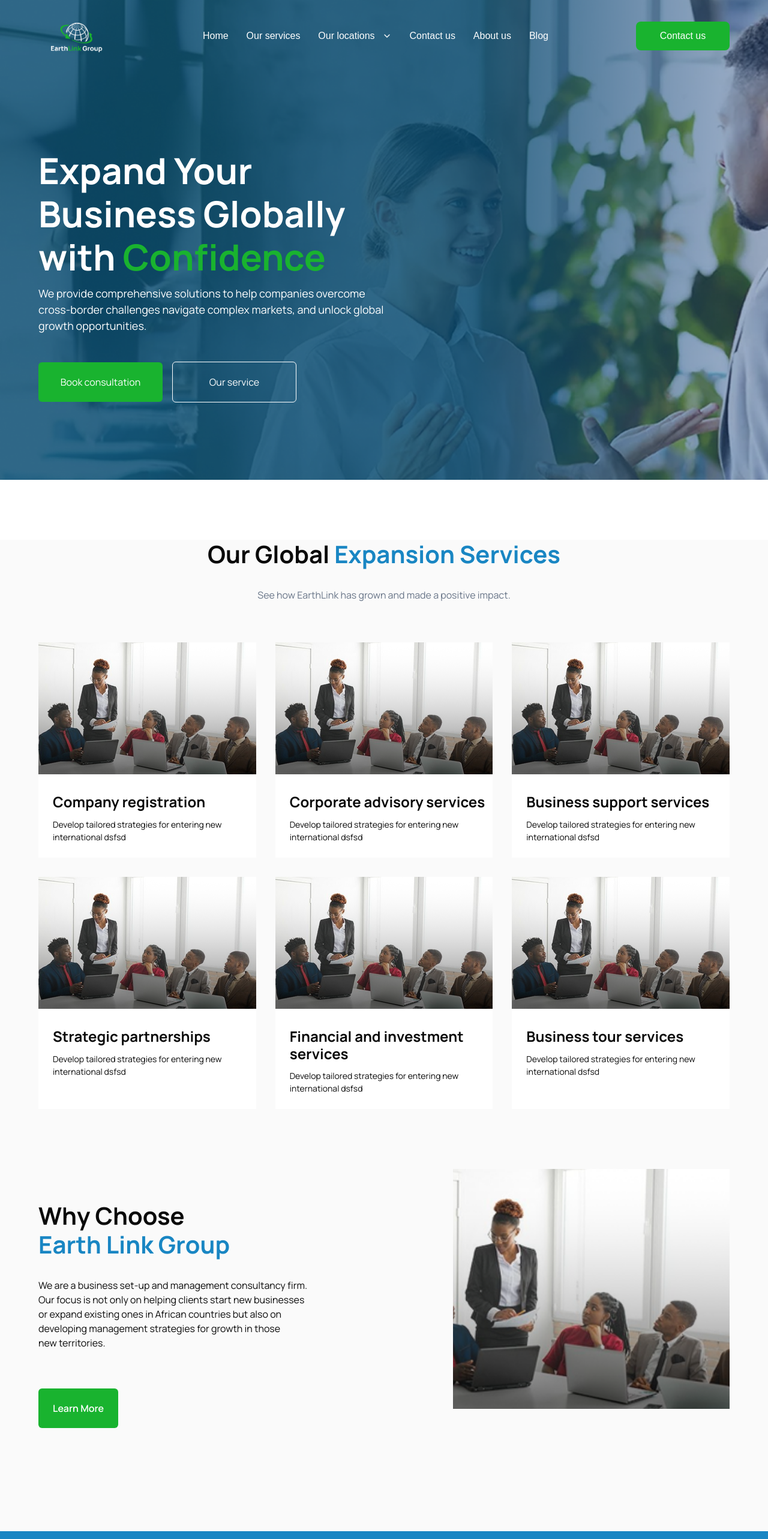
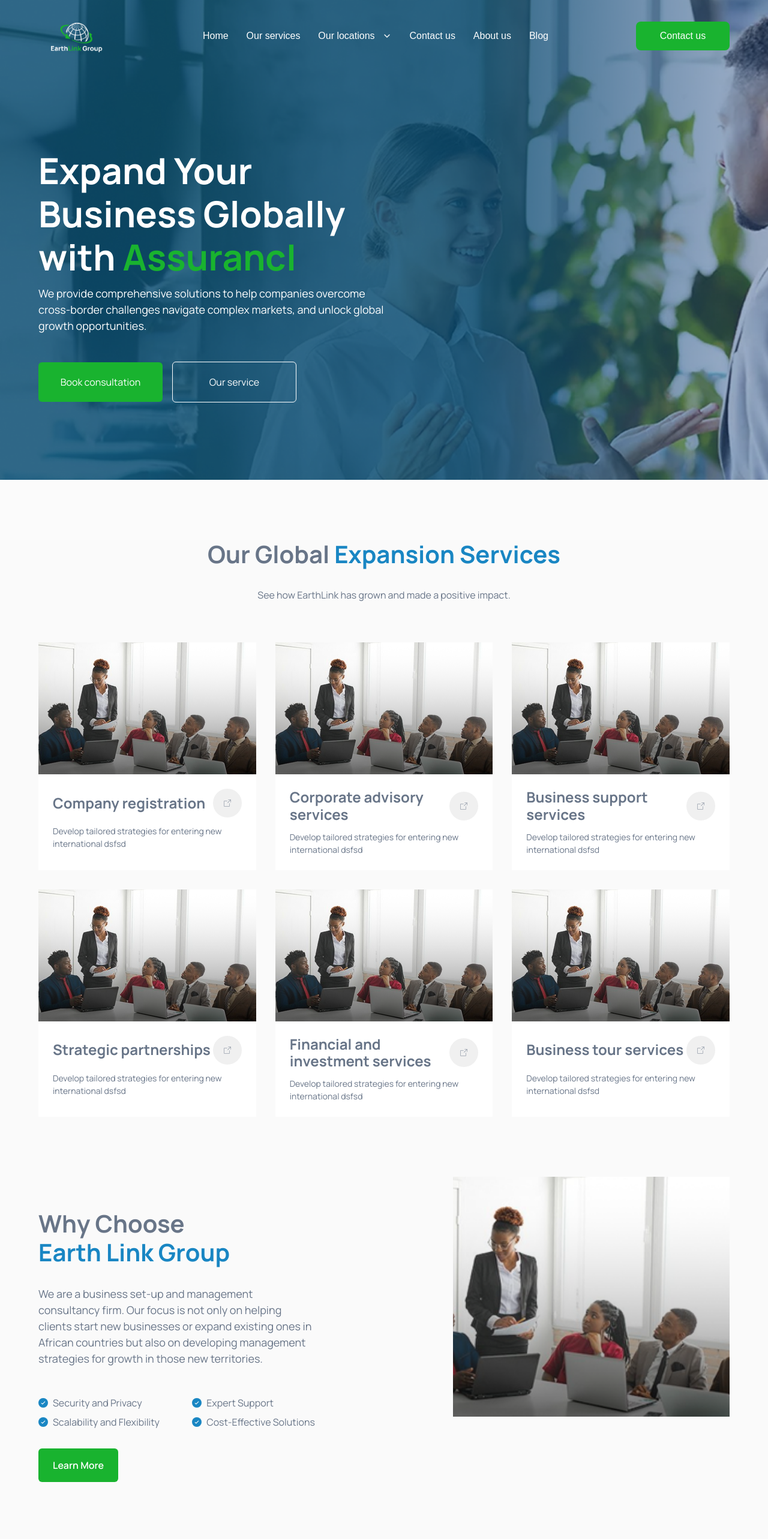
Before and after one commit to Patrick875/earth-link, a Next.js app: page / in a window 1280 px wide. Shown: the top 2566 px of the page at 60% size. Built offline with nearby package versions, Linux system fonts and the light colour scheme; some icons are missing; a web font is replaced by a local one.

Commit message:
Refactor code structure for improved readability and maintainability

```diff
--- a/package.json
+++ b/package.json
@@ -20,6 +20,7 @@
     "react-dom": "^19.0.0",
     "react-icons": "^5.5.0",
     "react-router-dom": "^7.6.2",
+    "react-typed": "^2.0.12",
     "tailwind-merge": "^3.3.0",
     "tailwindcss-animate": "^1.0.7"
   },
--- a/src/app/layout.tsx
+++ b/src/app/layout.tsx
@@ -29,7 +29,7 @@ export default function RootLayout({
         />
       </head>
       <body
-        className={`${manrope.className}  antialiased`}
+        className={`${manrope.className}  antialiased text-[#687588]`}
       >
         {children}
         <Footer />
--- a/src/app/page.tsx
+++ b/src/app/page.tsx
@@ -6,18 +6,70 @@ import Partners from "../components/Partners";
 import HeroSection from "@/components/HeroSection";
 import { motion } from "framer-motion";
 import { fadeInUpContainer, } from "@/lib/constants";
+import { ReactTyped } from "react-typed";
+import { IoIosCheckmark } from "react-icons/io";
+import { locations } from "../lib/constants";
+import { cn } from "@/lib/utils";
+import { Carousel, CarouselApi, CarouselContent, CarouselItem, CarouselNext, CarouselPrevious } from "@/components/ui/carousel";
+import { useEffect, useState } from "react";
+import { Star } from "lucide-react";
+import { team, testimonials, whys } from "@/lib/constants";
+import { Card, CardContent } from "@/components/ui/card";
 
 export default function Home() {
+
+    const [api, setApi] = useState<CarouselApi>()
+    const [current, setCurrent] = useState(0)
+    const [count, setCount] = useState(0)
+
+    useEffect(() => {
+        if (!api) {
+            return
+        }
+
+        setCount(api.scrollSnapList().length)
+        setCurrent(api.selectedScrollSnap() + 1)
+
+        api.on("select", () => {
+            setCurrent(api.selectedScrollSnap() + 1)
+        })
+    }, [api])
+
+    const renderStars = (rating: number) => {
+        return Array.from({ length: 5 }, (_, i) => (
+            <Star
+                key={i}
+                className={`w-5 h-5 ${i < rating ? "fill-[#89C550] text-[#89C550]" : "fill-gray-200 text-gray-200"}`}
+            />
+        ))
+    }
+
   return (
-    <div className="overflow-x-hidden scroll-smooth">
+    <div className="overflow-x-hidden scroll-smooth bg-[#FBFBFB]">
       <HeroSection>
         <h1 className='text-[40px] md:text-[60px]  font-[700] leading-[120%]'>
-          Expand Your Business Globally with <span className='text-[#19B32F]'>Confidence</span>
+          Expand Your Business Globally with
+          <ReactTyped
+            className="text-[#19B32F] ml-3"
+            strings={['Confidence', 'Assurance', 'Boldness']}
+            typeSpeed={120}
+            backSpeed={140}
+            loop
+          />
+
         </h1>
         <p className='text-[18px] font-[400] mt-[12px] leading-[150%]'>We provide comprehensive solutions to help companies overcome cross-border challenges navigate complex markets, and unlock global growth opportunities.</p>
         <div className=" mt-[46px] flex gap-4 items-center">
-          <button className='rounded-[6px] bg-[#19B32F] py-[21px] px-[24px] w-[207px] text-white '>Book consultation</button>
-          <button className='rounded-[6px] text-white py-[21px] px-[24px] w-[207px] border-white border-[1.4px]'>Our service</button>
+          <button className='rounded-[6px] bg-[#19B32F] py-[21px] px-[24px] w-[207px] text-white'>Book consultation</button>
+          <button className='rounded-[6px] text-white py-[21px] px-[24px] w-[207px] border-white border-[1.4px]'
+            onClick={(e) => {
+              e.preventDefault();
+              const target = document.getElementById('services');
+              if (target) {
+                target.scrollIntoView({ behavior: "smooth" });
+              }
+            }}
+          >Our service</button>
         </div>
       </HeroSection>
       <main className="bg-[#FAFAFA] ">
@@ -53,11 +105,23 @@ export default function Home() {
                   <h3 className='text-[34px] md:text-[40px] font-[700] leading-[120%] '>Why Choose</h3>
                   <h3 className='text-[40px] font-[700] leading-[120%] text-[#1986C3]'>Earth Link Group</h3>
                 </div>
-                <p className='mt-[32px]'>
+                <p className='mt-[32px] text-[18px]'>
                   We are a business set-up and management consultancy firm. Our focus is not only on helping clients start new businesses or expand existing ones in African countries but also on developing management strategies for growth in those new territories.
                 </p>
-                <div className='mt-[32px]'></div>
-                <button className='mt-[32px] font-[600] text-[16px] px-[24px] py-[21px] bg-[#19B32F] rounded-[6px] text-white'>Learn More</button>
+                <div className='mt-[48px]'>
+                  <div className="flex justify-between text-[16px]">
+                    <div className="flex flex-col gap-2">
+                      <h1 className="flex items-center"> <IoIosCheckmark className="bg-[#1986C3] text-white mr-2 rounded-full" /> Security and Privacy</h1>
+                      <h1 className="flex items-center"> <IoIosCheckmark className="bg-[#1986C3] text-white mr-2 rounded-full" /> Scalability and Flexibility</h1>
+                    </div>
+                    <div className="flex flex-col gap-2">
+                      <h1 className="flex items-center"> <IoIosCheckmark className="bg-[#1986C3] text-white mr-2 rounded-full" /> Expert Support</h1>
+                      <h1 className="flex items-center"> <IoIosCheckmark className="bg-[#1986C3] text-white mr-2 rounded-full" /> Cost-Effective Solutions</h1>
+                    </div>
+                  </div>
+
+                </div>
+                <button className='mt-[32px] font-[600] text-[16px] px-[24px] py-[16px] bg-[#19B32F] rounded-[6px] text-white'>Learn More</button>
               </div>
               <div className="w-full md:w-[40%] h-[50vh] relative">
                 <Image
@@ -96,8 +160,9 @@ export default function Home() {
           variants={fadeInUpContainer}
           initial="hidden"
           animate="show"
+          className="bg-white"
         >
-          <div className='w-[90%] mx-auto py-[64px] md:py-[126px] flex flex-col md:flex-row'>
+          <div className='w-[90%] mx-auto py-[64px] md:py-[126px] flex flex-col md:flex-row md:gap-52'>
             <div className="w-full md:w-[40%]">
               <p className='text-[40px] font-[700] leading-[120%] text-center md:text-start'>Our Worldwide Network of Trusted Partners</p>
               <p className='mt-[35px] text-[18px]'>
@@ -109,6 +174,95 @@ export default function Home() {
             </div>
           </div>
         </motion.section>
+
+        <motion.section
+          variants={fadeInUpContainer}
+          initial="hidden"
+          animate="show"
+          className="bg-gradient-to-t from-[#EDF5F4] to-white pb-36"
+        >
+          <div className="w-[90%] mx-auto">
+            <div className="mb-[60px]">
+              <h1 className="text-[#03192E] text-[40px] font-[700] text-center"> Our Business Expansion Across Africa</h1>
+            </div>
+            <div className="">
+              <div className="grid grid-cols-5">
+                {locations.map((el) =>
+                  <div key={el.country} className='flex gap-4 items-center text-black bg-white m-4 p-2'>
+                    <div className='p-2 h-16 w-16 bg-sky-700/10 flex items-center justify-center rounded-full '>
+                      <div className={cn(el.icon, 'h-14 w-14')} />
+                    </div>
+                    <div>
+                      <p className='font-semibold '>{el.country}</p>
+                      <p className=''>{el.description}</p>
+                    </div>
+                  </div>)}
+              </div>
+            </div>
+          </div>
+        </motion.section>
+
+        <motion.section
+          variants={fadeInUpContainer}
+          initial="hidden"
+          animate="show"
+          className="bg-white py-16"
+        >
+          <div className="w-[90%] mx-auto">
+            <div>
+              <h1 className='text-center text-[#03192E] text-[40px] font-[700]'>Success Stories from Global Partners</h1>
+              <p className='text-center text-[#687588] my-[16px]'>Transform Businesses Across Continents</p>
+            </div>
+            <div>
+              <Carousel setApi={setApi} className="w-full  mx-auto">
+                <CarouselContent className="-ml-2 md:-ml-4">
+                  {testimonials.map((testimonial) => (
+                    <CarouselItem key={testimonial.id} className="pl-2 md:pl-4 md:basis-1/2 lg:basis-1/3">
+                      <Card className="h-full bg-[#FBFBFB] border-0 shadow-sm">
+                        <CardContent className="p-8">
+                          <div className="flex mb-4">{renderStars(testimonial.rating)}</div>
+                          <blockquote className="text-gray-700 mb-6 leading-relaxed text-base">
+                            {testimonial.quote}
+                          </blockquote>
+                          <div className="flex items-center">
+                            <div className="w-12 h-12 rounded-full overflow-hidden mr-4 flex-shrink-0">
+                              <Image
+                                src={testimonial.avatar || "/placeholder.svg"}
+                                alt={testimonial.name}
+                                width={48}
+                                height={48}
+                                className="w-full h-full object-cover"
+                              />
+                            </div>
+                            <div>
+                              <div className="font-semibold text-gray-900 text-base">{testimonial.name}</div>
+                              <div className="text-gray-600 text-sm">{testimonial.title}</div>
+                            </div>
+                          </div>
+                        </CardContent>
+                      </Card>
+                    </CarouselItem>
+                  ))}
+                </CarouselContent>
+                <CarouselPrevious className="hidden md:flex -left-12" />
+                <CarouselNext className="hidden md:flex -right-12" />
+              </Carousel>
+              <div className="flex justify-center mt-8 space-x-2">
+                {Array.from({ length: count }, (_, index) => (
+                  <button
+                    key={index}
+                    className={`w-3 h-3 rounded-full transition-colors duration-200 ${index + 1 === current ? "bg-gray-800" : "bg-gray-300 hover:bg-gray-400"
+                      }`}
+                    onClick={() => api?.scrollTo(index)}
+                    aria-label={`Go to slide ${index + 1}`}
+                  />
+                ))}
+              </div>
+
+            </div>
+          </div>
+        </motion.section>
+
         <motion.section
           variants={fadeInUpContainer}
           initial="hidden"
--- a/src/components/Services.tsx
+++ b/src/components/Services.tsx
@@ -1,6 +1,7 @@
 'use client'
 import Image from 'next/image'
 import React from 'react'
+import { PiArrowSquareOutThin } from "react-icons/pi";
 
 const services = [
     {
@@ -47,7 +48,7 @@ const services = [
 
 function Services() {
     return (
-        <div className='grid grid-cols-1 md:grid-cols-3 gap-8 w-full rounded-[8px] shodow-sm '>
+        <div className='grid grid-cols-1 md:grid-cols-3 gap-8 w-full rounded-[8px] shodow-sm'>
             {services.map((el) => <div className='bg-white' key={el.id}>
                 <div className='h-[220px] relative'>
                     <Image
@@ -57,13 +58,16 @@ function Services() {
                         className='block object-cover'
                     />
                 </div>
-                <div className='pl-[24px] pt-[32px] pb-[24px]'>
-                    <p className='text-[24px] font-[700] leading-[120%]'>{el.title}</p>
+                <div className='p-[24px]'>
+                    <div className='flex items-center justify-between'>
+                        <p className='text-[24px] font-[700] leading-[120%]'>{el.title}</p>
+                        <div className='bg-[#F0F0F0] p-4 rounded-full hover:cursor-pointer'> <PiArrowSquareOutThin /> </div>
+                    </div>
                     <p className='text-[14px] mt-[12px]'>{el.description}</p>
                 </div>
-
-            </div>)}
-        </div>
+            </div>)
+}
+        </div >
     )
 }
 
```
Also changed, not shown: src/components/HeaderNav.tsx (+6 -2 lines), 2 other files (tests, documents, lock files or other folders).
